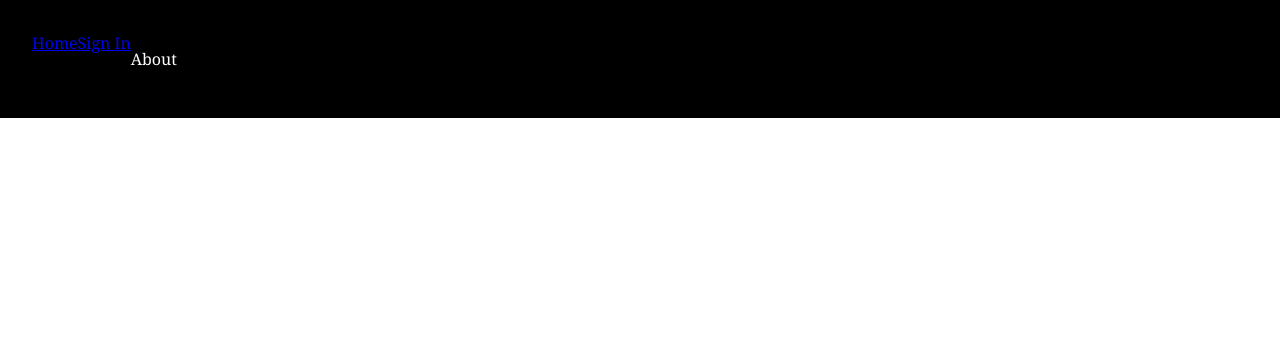
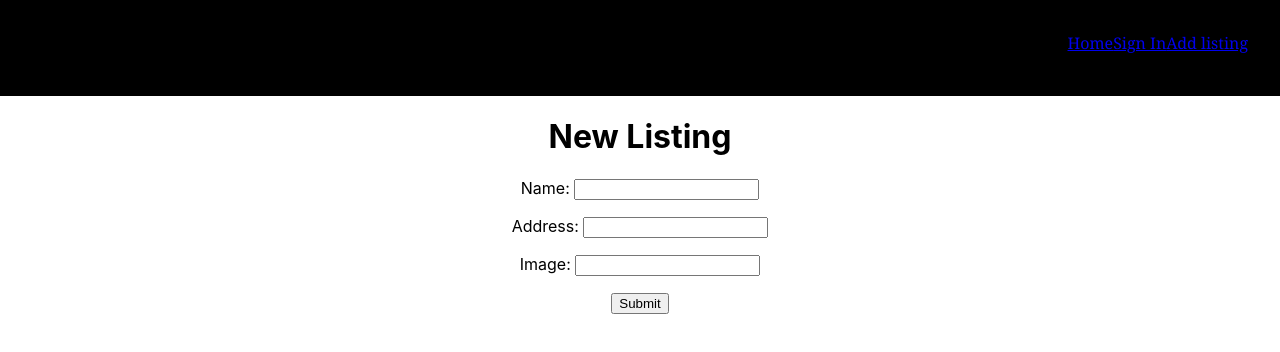
Before and after one commit to MohamedOsman15/Fisher-Finder, a React (Create React App) app in the folder client/: page /addlisting/1 in a window 1280 px wide. Before the commit this address had no page. Shown: the top 352 px of the page. Built offline with nearby package versions, Linux system fonts and the light colour scheme; the HTML template or start-up script is replaced by a standard one.

Commit message:
created addCity and addListing components and fixed listing bug

```diff
--- a/client/src/App.css
+++ b/client/src/App.css
@@ -1,13 +1,12 @@
-main {
-  text-align: center;
+.home {
   display: flex;
-  justify-content: center;
   flex-wrap: wrap;
+  justify-content: space-evenly;
 }
 
 .nav {
   display: flex;
-  justify-content: space-between;
+  justify-content: flex-end;
   align-items: left;
   color: white;
   background-color: black;
@@ -15,3 +14,28 @@ main {
   min-height: 2em;
   font-family: 'Georgia';
 }
+
+.citylink {
+  margin-left: 80%;
+}
+
+.title {
+  text-align: center;
+}
+
+.image {
+  height: 200px;
+  width: 300px;
+}
+
+.gallery {
+  text-align: center;
+  display: flex;
+  justify-content: space-around;
+  flex-wrap: wrap;
+  gap: 20px;
+}
+
+.addPage {
+  text-align: center;
+}
--- a/client/src/App.js
+++ b/client/src/App.js
@@ -4,6 +4,8 @@ import Home from './components/Home';
 import City from './components/City'
 import Nav from './components/Nav';
 import SignUp from './components/SignUp'
+import AddCity from './components/AddCity';
+import AddListing from './components/AddListing';
 
 
 
@@ -18,6 +20,8 @@ function App() {
         <Route path = "/" element={ <Home /> }/>
         <Route path ="/:id" element={ <City /> }/>
         <Route path="/signup" element={ <SignUp /> }/>
+        <Route path='/addcity' element={ <AddCity />}/>
+        <Route path='/addlisting/:id' element={ <AddListing />}/>
       </Routes>
       </main>
 
--- /dev/null
+++ b/client/src/components/AddCity.jsx
@@ -0,0 +1,38 @@
+import axios from 'axios'
+import { useState } from 'react'
+import { useNavigate } from "react-router-dom"
+
+const AddCity = () => {
+    const navigate = useNavigate()
+    const [newCity, setNewCity] = useState({
+        city: "",
+        state: "",
+        image: ""
+    })
+    const handleSubmit = async (e) => {
+        e.preventDefault()
+        const res = await axios.post('http://localhost:3001/city', newCity)
+        .then((res) => {
+            return (res)
+        })
+        .catch((error) => {
+            return (error.message)
+        })
+        navigate('/')
+    }
+
+    const handleChange = (e) => (
+        setNewCity({...newCity, [e.target.id]: e.target.value})
+    )
+    return (
+        <div className='addPage'>
+            <h1>New City</h1>
+            <p>City: <input type="text" value={newCity.city} onChange={handleChange} id="city"/></p>
+            <p>State: <input type="text" value={newCity.state} onChange={handleChange} id="state"/></p>
+            <p>Image: <input type="text" value={newCity.image} onChange={handleChange} id="imgae"/></p>
+            <button onClick={handleSubmit}>Submit</button>
+        </div>
+    )
+}
+
+export default AddCity
--- /dev/null
+++ b/client/src/components/AddListing.jsx
@@ -0,0 +1,41 @@
+import axios from 'axios'
+import { useState } from 'react'
+import { useNavigate, useParams } from "react-router-dom"
+
+const AddListing = () => {
+    const navigate = useNavigate()
+    const { id } = useParams()
+    const [newListing, setNewListing] = useState({
+        name: "",
+        address: "",
+        image: "",
+        city: id
+    })
+    const handleSubmit = async (e) => {
+        e.preventDefault()
+
+        const res = await axios.post('http://localhost:3001/city', newListing)
+        .then((res) => {
+            return (res)
+        })
+        .catch((error) => {
+            return (error.message)
+        })
+        navigate('/')
+    }
+
+    const handleChange = (e) => (
+        setNewListing({...newListing, [e.target.id]: e.target.value})
+    )
+    return (
+        <div className='addPage'>
+            <h1>New Listing</h1>
+            <p>Name: <input type="text" value={newListing.name} onChange={handleChange} id="name"/></p>
+            <p>Address: <input type="text" value={newListing.address} onChange={handleChange} id="address"/></p>
+            <p>Image: <input type="text" value={newListing.image} onChange={handleChange} id="image"/></p>
+            <button onClick={handleSubmit}>Submit</button>
+        </div>
+    )
+}
+
+export default AddListing
--- a/client/src/components/City.jsx
+++ b/client/src/components/City.jsx
@@ -1,12 +1,15 @@
 import axios from 'axios'
 import { useState, useEffect } from 'react'
+import { useParams, Link } from "react-router-dom"
+
 
 const City = () => {
     const [spots, updateSpots] = useState([])
+    const { id } = useParams()
 
     useEffect(() => {
         const api = async () => {
-            let response = await axios.get('http://localhost:3001/listings/city/:id')
+            let response = await axios.get(`http://localhost:3001/listings/city/${id}`)
             updateSpots(response.data.listings)
         }
         api()
@@ -14,17 +17,22 @@ const City = () => {
     console.log(spots)
 
     return(
-        <div className='City'>
+        <div>
+            <Link to={`/addlisting/${id}`}>Add listing</Link>
+            <h1 className='title'>Lakes</h1>
+      <div className="gallery">
         {spots.map((spot) => {
             return(
                 <div key={spot._id}>
-                    <img src={spot.image} alt="thumbnail" height="300px"/>
+                    <img src={spot.image} alt="thumbnail" className='image'/>
                     <h2>{spot.name}</h2>
                     <h3>{spot.address}</h3>
                 </ div>
             )
         })}
     </div>
+    </div>
+
 )
 
 }
--- a/client/src/components/Home.jsx
+++ b/client/src/components/Home.jsx
@@ -14,15 +14,18 @@ const Home = () => {
     api()
 }, [])
     return (
-      <div className="home">
-        <h1>Cities</h1>
+      <div>
+        <Link to="/addcity" className='citylink'>Add City</Link>
+        <h1 className='title'>Cities</h1>
+      <div className="gallery">
         {cities.map((city) => {
             return(
-            <div key={city._id}>
-                <Link to={`/${city._id}`}><img src={city.image} alt={city.city} width="500px"/> </Link>
+            <div className='cities' key={city._id}>
+                <Link to={`/${city._id}`}><img src={city.image} alt={city.city} width="500px" className='image'/> </Link>
                 <h3>{city.city}, {city.state}</h3>
             </div>
         )})}
+      </div>
       </div>
     )
   }
--- a/client/src/components/Nav.jsx
+++ b/client/src/components/Nav.jsx
@@ -5,7 +5,8 @@ const Nav = () => {
         <div className="nav">
             <Link to="/">Home</Link>
             <Link to="/signup">Sign In</Link>
-            <p>About</p>
+            <Link to="/addlisting">Add listing</Link>
+
         </div>
     )
 }
--- a/client/src/components/SignUp.jsx
+++ b/client/src/components/SignUp.jsx
@@ -25,7 +25,7 @@ const SignUp = () => {
         setNewUser({...newUser, [e.target.id]: e.target.value})
     )
     return (
-        <div>
+        <div className='addPage'>
             <h1>Please Sign Up</h1>
             <p>Username: <input type="text" value={newUser.username} onChange={handleChange} id="username"/></p>
             <p>Password: <input type="text" value={newUser.password} onChange={handleChange} id="password"/></p>
```
Also changed, not shown: 1 other file (tests, documents, lock files or other folders).
